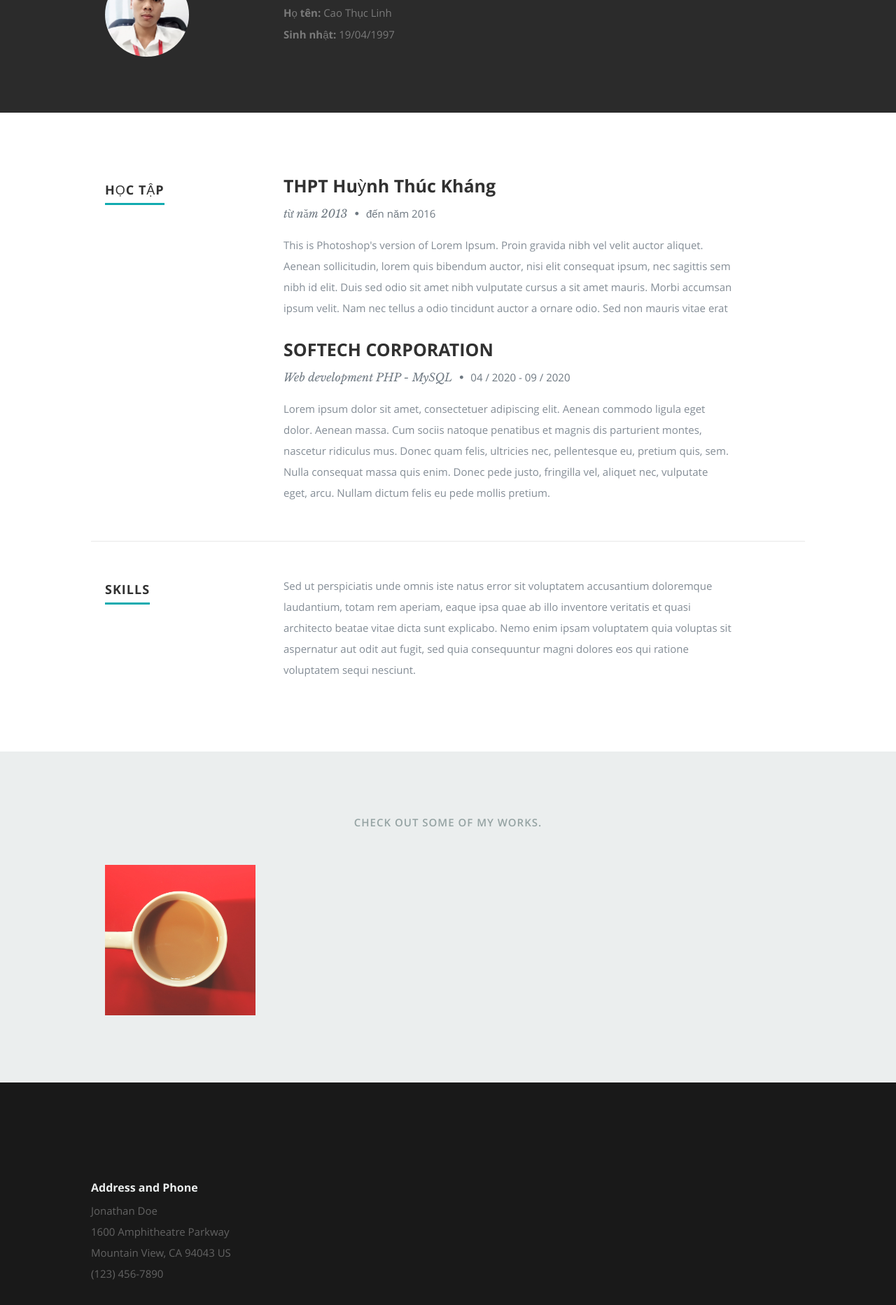
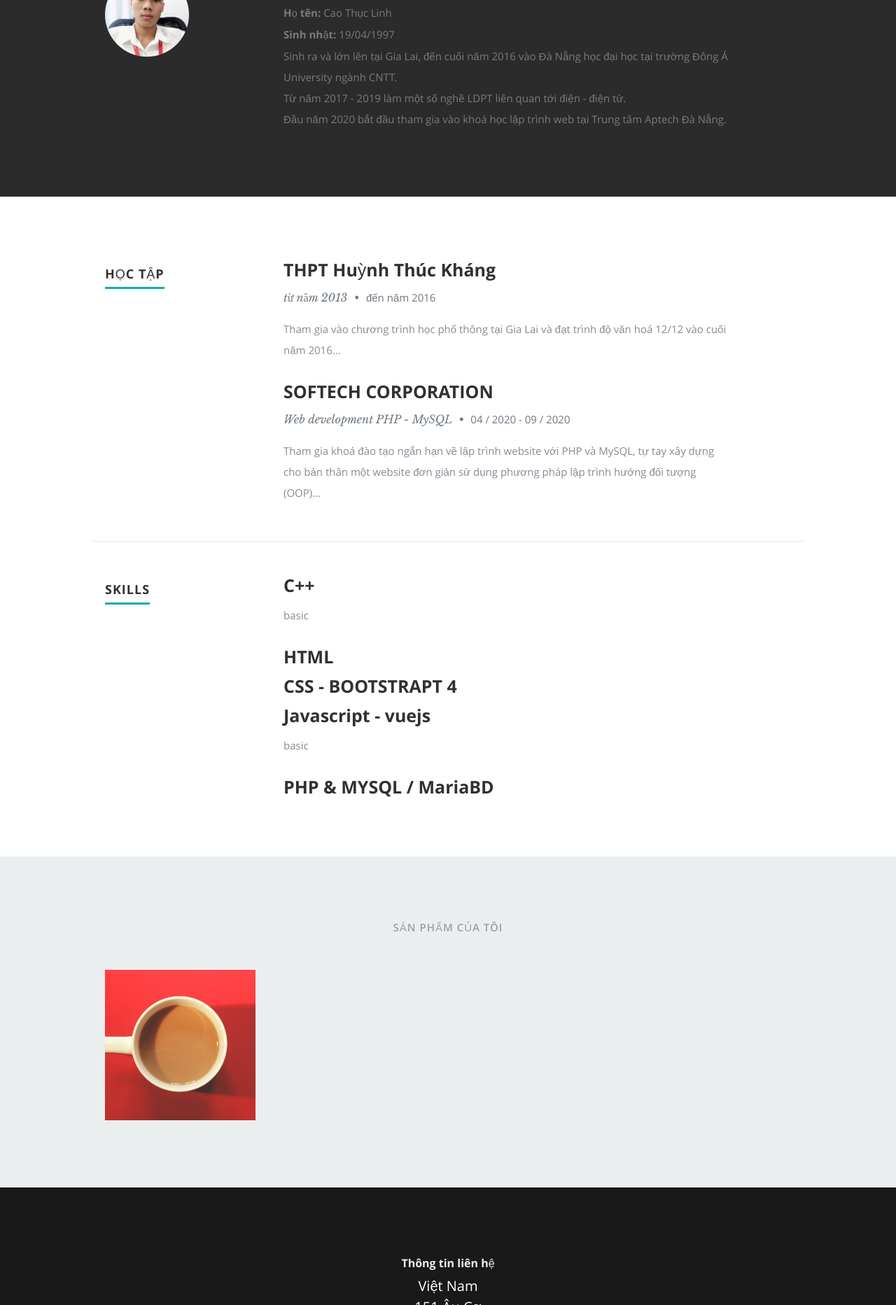
Before and after one commit to thuclinh997/thuclinh997.github.io, a plain HTML site: page index.html in a window 1280 px wide. Shown: the part 935-2800 px from the top of the page at 70% size. Drawn offline with nearby package versions, Linux system fonts and the light colour scheme.

Commit message:
edit file

```diff
--- a/css/layout.css
+++ b/css/layout.css
@@ -33,7 +33,7 @@ header {
    height: 800px;
    min-height: 500px;
    width: 100%;
-   background: #161415 url(../images/header-background.jpg) no-repeat top center;
+   background: #161415 url(../images/mysql.jpg) no-repeat top center;
    background-size: cover !important;
 	-webkit-background-size: cover !important;
    text-align: center;
--- a/index.html
+++ b/index.html
@@ -54,12 +54,8 @@
 
         <div class="row banner">
             <div class="banner-text">
-                <h1 class="responsive-headline">CAO Thuc Linh</h1>
+                <h1 class="responsive-headline">Cao Thục Linh</h1>
                 <h3>Web development <span>with PHP - MYSQL</span>
-                    <ul class="social">
-                        <li><a href="http://facebook.com/ltvlinh363"><i class="fa fa-facebook"></i></a></li>
-                        <li><a href="#"><i class="fa fa-google-plus"></i></a></li>
-                    </ul>
             </div>
         </div>
 
@@ -88,7 +84,9 @@
 
                 <p><b>Họ tên:</b> Cao Thục Linh <br>
                     <b>Sinh nhật:</b> 19/04/1997 <br>
-
+                    Sinh ra và lớn lên tại Gia Lai, đến cuối năm 2016 vào Đà Nẵng học đại học tại trường Đông Á University ngành CNTT. <br>
+                    Từ năm 2017 - 2019 làm một số nghề LDPT liên quan tới điện - điện tử. <br>
+                    Đầu năm 2020 bắt đầu tham gia vào khoá học lập trình web tại Trung tâm Aptech Đà Nẵng.<br>
 
                 </p>
             </div> <!-- end .main-col -->
@@ -109,10 +107,8 @@
                         <h3>THPT Huỳnh Thúc Kháng</h3>
                         <p class="info">từ năm 2013 <span>&bull;</span> <em class="date"> đến năm 2016</em></p>
                         <p>
-                            This is Photoshop's version of Lorem Ipsum. Proin gravida nibh vel velit auctor aliquet.
-                            Aenean sollicitudin, lorem quis bibendum auctor, nisi elit consequat ipsum, nec sagittis sem
-                            nibh id elit. Duis sed odio sit amet nibh vulputate cursus a sit amet mauris. Morbi accumsan
-                            ipsum velit. Nam nec tellus a odio tincidunt auctor a ornare odio. Sed non mauris vitae erat
+                            Tham gia vào chương trình học phổ thông tại Gia Lai và đạt trình độ văn hoá 12/12 vào cuối
+                            năm 2016...
                         </p>
 
                     </div>
@@ -125,16 +121,8 @@
                                 / 2020</em>
                         </p>
                         <p>
-                            Lorem ipsum dolor sit amet, consectetuer adipiscing elit. Aenean commodo ligula eget dolor.
-                            Aenean
-                            massa.
-                            Cum sociis natoque penatibus et magnis dis parturient montes, nascetur ridiculus mus. Donec
-                            quam
-                            felis,
-                            ultricies nec, pellentesque eu, pretium quis, sem. Nulla consequat massa quis enim.
-                            Donec pede justo, fringilla vel, aliquet nec, vulputate eget, arcu. Nullam dictum felis eu
-                            pede
-                            mollis pretium.
+                            Tham gia khoá đào tạo ngắn hạn về lập trình website với PHP và MySQL, tự tay xây dựng cho
+                            bản thân một website đơn giản sử dụng phương pháp lập trình hướng đối tượng (OOP)...
                         </p>
                     </div>
                 </div> <!-- item end -->
@@ -148,22 +136,34 @@
             </div>
 
             <div class="nine columns main-col">
+                <div class="row item">
+                    <div class="twelve columns">
+                        <h3>C++</h3>
+                        <p>basic</p>
+                    </div>
+                </div> <!-- item end -->
+                <div class="row item">
+                    <div class="twelve columns">
+                        <h3>HTML</h3>
+                    </div>
+                </div> <!-- item end -->
+                <div class="row item">
+                    <div class="twelve columns">
+                        <h3>CSS - BOOTSTRAPT 4</h3>
+                    </div>
+                </div> <!-- item end -->
+                <div class="row item">
+                    <div class="twelve columns">
+                        <h3>Javascript - vuejs</h3>
+                        <p>basic</p>
+                    </div>
+                </div> <!-- item end -->
 
-                <p>Sed ut perspiciatis unde omnis iste natus error sit voluptatem accusantium doloremque laudantium,
-                    totam
-                    rem aperiam,
-                    eaque ipsa quae ab illo inventore veritatis et quasi architecto beatae vitae dicta sunt explicabo.
-                    Nemo
-                    enim ipsam
-                    voluptatem quia voluptas sit aspernatur aut odit aut fugit, sed quia consequuntur magni dolores eos
-                    qui
-                    ratione
-                    voluptatem sequi nesciunt.
-                </p>
-
-                <div class="bars">
-                </div><!-- end skill-bars -->
-
+                <div class="row item">
+                    <div class="twelve columns">
+                        <h3>PHP & MYSQL / MariaBD</h3>
+                    </div>
+                </div> <!-- item end -->
             </div> <!-- main-col end -->
 
         </div> <!-- End skills -->
@@ -172,19 +172,14 @@
     <!-- Portfolio Section
    ================================================== -->
     <section id="portfolio">
-
         <div class="row">
-
             <div class="twelve columns collapsed">
-
-                <h1>Check Out Some of My Works.</h1>
-
+                <h1>Sản phẩm của tôi</h1>
                 <!-- portfolio-wrapper -->
                 <div id="portfolio-wrapper" class="bgrid-quarters s-bgrid-thirds cf">
                     <a href="http://google.com">
                         <div class="columns portfolio-item">
                             <div class="item-wrap">
-
                                 <img alt="" src="images/portfolio/coffee.jpg">
                                 <div class="overlay">
                                     <div class="portfolio-item-meta">
@@ -196,111 +191,54 @@
                         </div>
                     </a><!-- item end -->
                 </div> <!-- portfolio-wrapper end -->
-
             </div> <!-- twelve columns end -->
-
-
             <!-- Modal Popup -->
     </section> <!-- Portfolio Section End-->
-
-
-    <!-- Call-To-Action Section
-   ================================================== -->
-
-
-    <!-- Testimonials Section
-   ================================================== -->
     <!-- Contact Section
    ================================================== -->
     <section id="contact">
-
-        <div class="row section-head">
-        </div>
         <div class="row">
-
-            <div class="widget widget_contact">
-
-                <h4>Address and Phone</h4>
-                <p class="address">
-                    Jonathan Doe<br>
-                    1600 Amphitheatre Parkway <br>
-                    Mountain View, CA 94043 US<br>
-                    <span>(123) 456-7890</span>
+            <div class="col-12" style="margin: 0px auto;">
+                <h4 style="text-align: center;">Thông tin liên hệ</h4>
+                <p class="address" style="text-align: center; font-size:20px; color: white;">
+                    Việt Nam<br>
+                    151 Âu Cơ <br>
+                    Hoà Khánh Bắc - Liên Chiểu - TP Đà Nẵng<br>
+                    <span>0961-351-655</span>
                 </p>
-
-            </div>
-
-            <div class="widget widget_tweets">
-
-                <h4 class="widget-title">Latest Tweets</h4>
-
-                <ul id="twitter">
-                    <li>
-                        <span>
-                            This is Photoshop's version of Lorem Ipsum. Proin gravida nibh vel velit auctor aliquet.
-                            Aenean sollicitudin, lorem quis bibendum auctor, nisi elit consequat ipsum
-                            <a href="#">http://t.co/CGIrdxIlI3</a>
-                        </span>
-                        <b><a href="#">2 Days Ago</a></b>
-                    </li>
-                    <li>
-                        <span>
-                            Sed ut perspiciatis unde omnis iste natus error sit voluptatem accusantium doloremque
-                            laudantium, totam rem aperiam,
-                            eaque ipsa quae ab illo inventore veritatis et quasi
-                            <a href="#">http://t.co/CGIrdxIlI3</a>
-                        </span>
-                        <b><a href="#">3 Days Ago</a></b>
-                    </li>
-                </ul>
-
             </div>
 
         </div>
-
     </section> <!-- Contact Section End-->
-
-
     <!-- footer
    ================================================== -->
     <footer>
-
         <div class="row">
-
             <div class="twelve columns">
-
                 <ul class="social-links">
-                    <li><a href="#"><i class="fa fa-facebook"></i></a></li>
-                    <li><a href="#"><i class="fa fa-google-plus"></i></a></li>
+                    <li><a href="http://facebook.com/ltvlinh363"><i class="fa fa-facebook"></i></a></li>
+                    <li><a href="https://github.com/thuclinh997"><i class="fa fa-github"></i></a></li>
                 </ul>
-
                 <ul class="copyright">
                     <li>&copy; Copyright 2021 Thục Linh</li>
                     <li>Design by <a href="" title="Styleshout" target="_blank">Thục Linh</a>
                     </li>
                 </ul>
-
             </div>
-
             <div id="go-top"><a class="smoothscroll" title="Back to Top" href="#home"><i class="icon-up-open"></i></a>
             </div>
-
         </div>
-
     </footer> <!-- Footer End-->
-
     <!-- Java Script
    ================================================== -->
     <script src="http://ajax.googleapis.com/ajax/libs/jquery/1.10.2/jquery.min.js"></script>
     <script>window.jQuery || document.write('<script src="js/jquery-1.10.2.min.js"><\/script>')</script>
     <script type="text/javascript" src="js/jquery-migrate-1.2.1.min.js"></script>
-
     <script src="js/jquery.flexslider.js"></script>
     <script src="js/waypoints.js"></script>
     <script src="js/jquery.fittext.js"></script>
     <script src="js/magnific-popup.js"></script>
     <script src="js/init.js"></script>
-
 </body>
 
 </html>
```
Also changed, not shown: images/mysql.jpg (added). Lines whose indentation alone changed are shown as unchanged.
